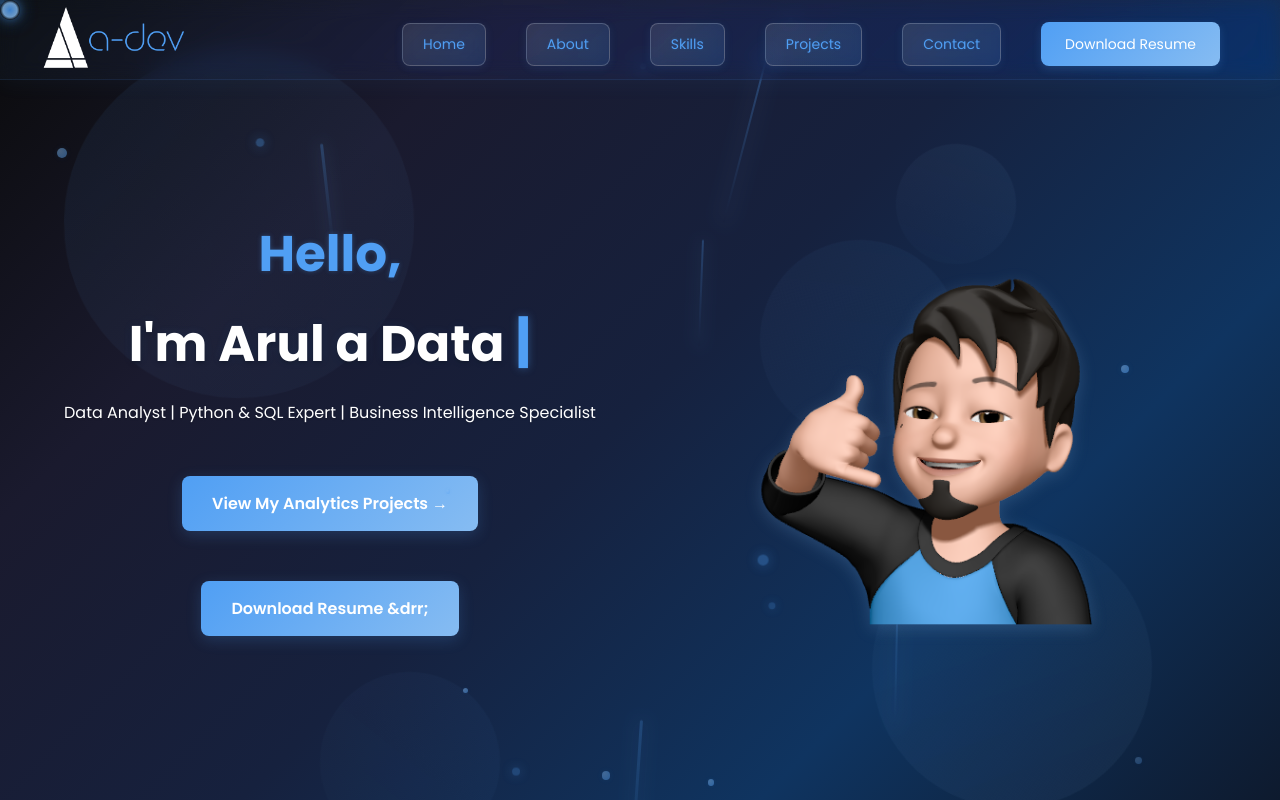
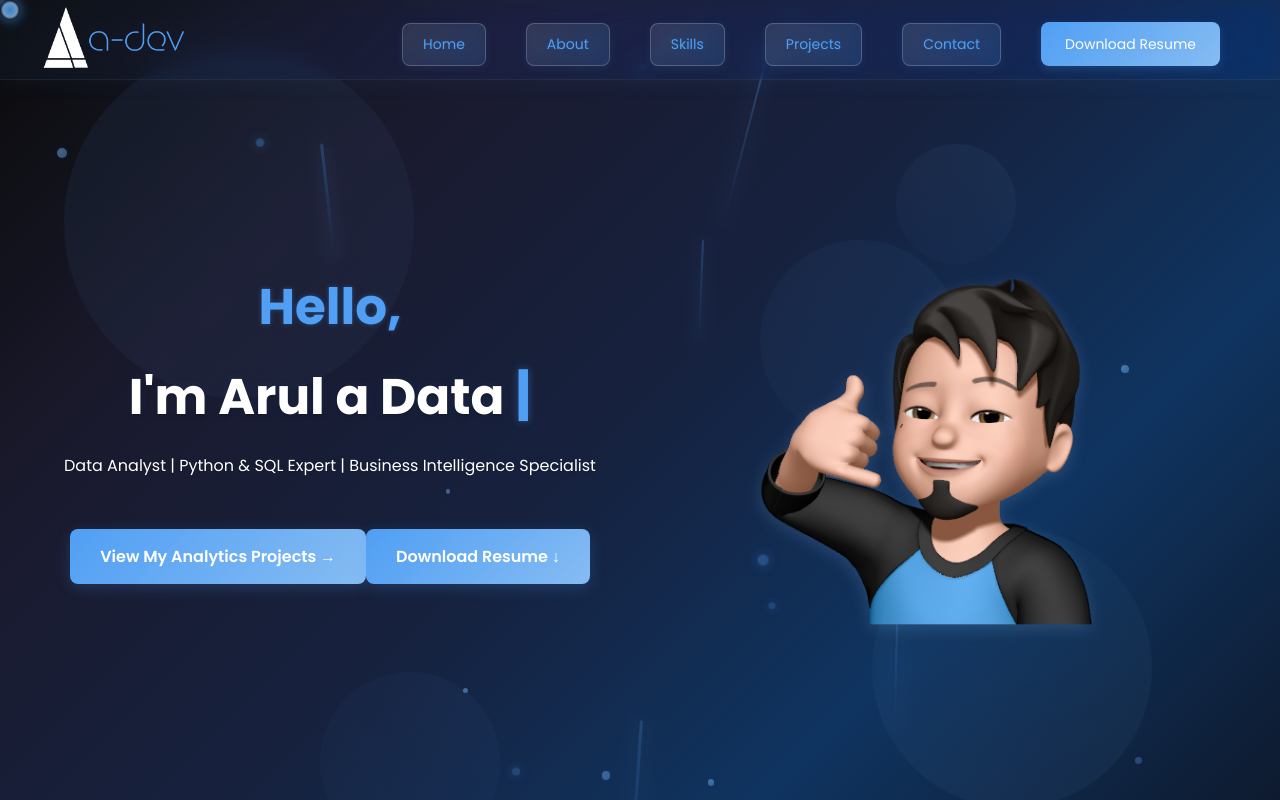
Before and after one commit to Arul-DevX/Personal_portfolio, a React (Vite) app: page / in a window 1280 px wide. Shown: the top 800 px of the page. Built offline with nearby package versions, Linux system fonts and the light colour scheme; the HTML template or start-up script is replaced by a standard one.

Commit message:
Updated Home.jsx

```diff
--- a/src/components/Home.jsx
+++ b/src/components/Home.jsx
@@ -51,7 +51,7 @@ const Home = () => {
             View My Analytics Projects &rarr;
           </button>
                     <button className="click" onClick={handleViewWork}>
-            Download Resume &drr;
+            Download Resume &darr;
           </button>
         </div>
         <div className="col1 animate-on-scroll fade-in-right">
```
